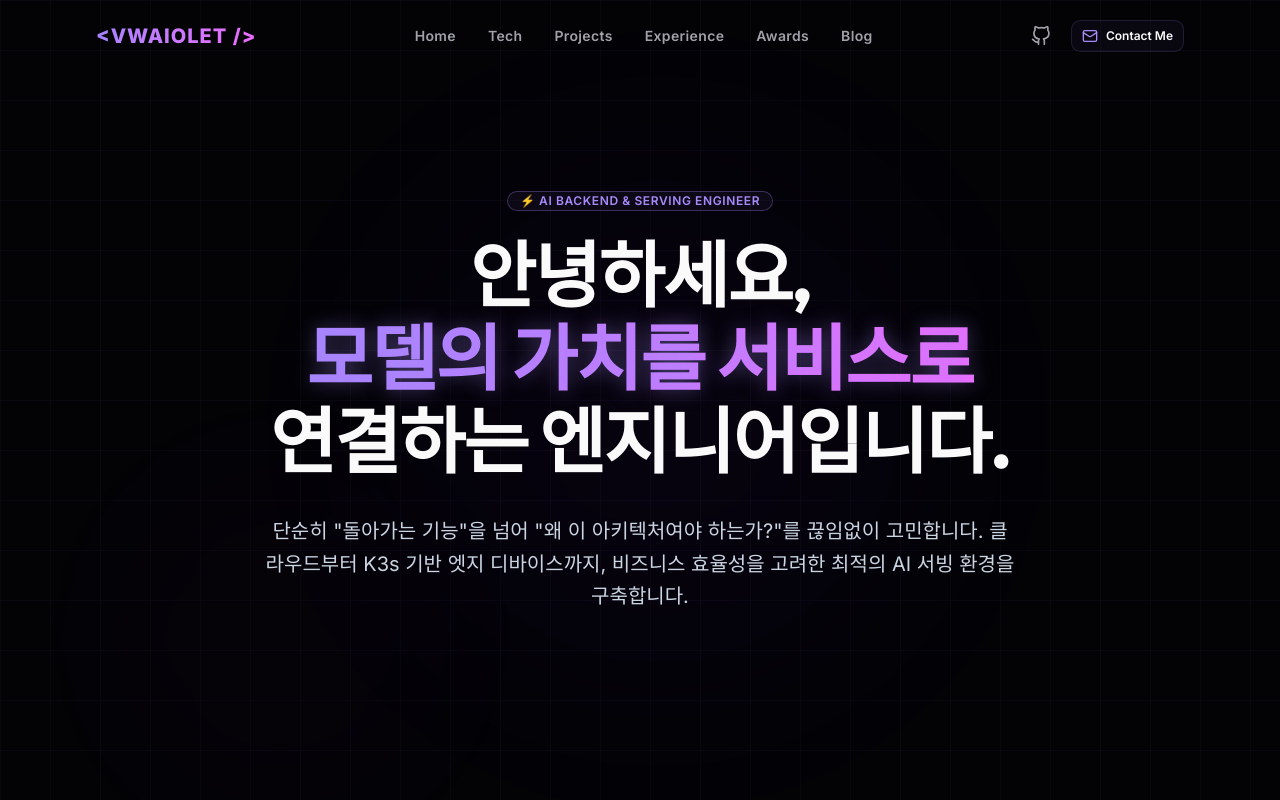
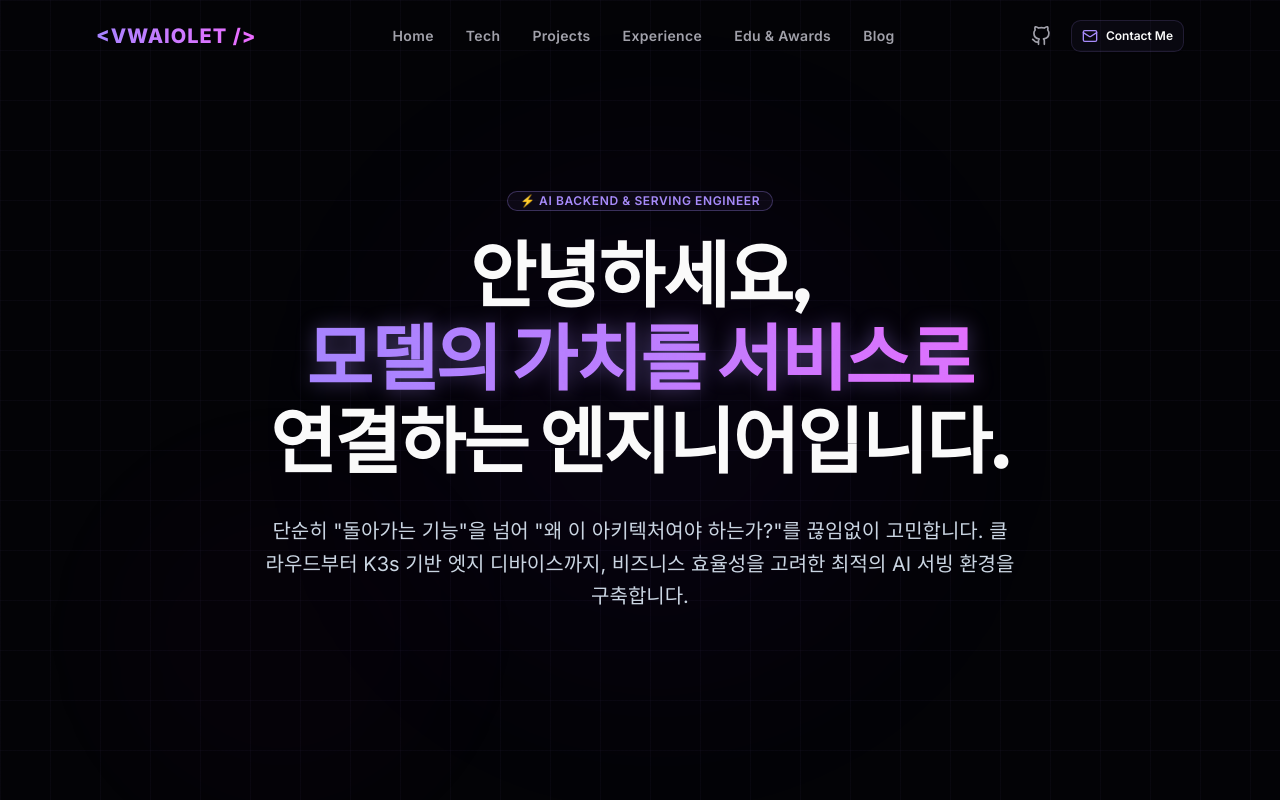
Before and after one commit to vwaiolet/info-vwaiolet, a React (Vite) app: page / in a window 1280 px wide. Shown: the top 800 px of the page. Built offline with nearby package versions, Linux system fonts and the light colour scheme.

Commit message:
조정: Edu & Awards 내비게이션 반영

```diff
--- a/src/App.tsx
+++ b/src/App.tsx
@@ -60,7 +60,7 @@ function PortfolioHome() {
             <a href="/#tech-stack" className="hover:text-primary transition-colors">Tech</a>
             <a href="/#projects" className="hover:text-primary transition-colors">Projects</a>
             <a href="/#experience" className="hover:text-primary transition-colors">Experience</a>
-            <a href="/#awards" className="hover:text-primary transition-colors">Awards</a>
+            <a href="/#awards" className="hover:text-primary transition-colors">Edu & Awards</a>
             <a href="/blog" className="hover:text-primary transition-colors">Blog</a>
           </div>
         </div>
--- a/src/components/portfolio/Navbar.tsx
+++ b/src/components/portfolio/Navbar.tsx
@@ -53,17 +53,17 @@ export default function Navbar() {
         </a>
 
         {/* Desktop Navigation */}
-        <nav className="hidden md:flex items-center gap-8 text-sm font-semibold tracking-wide">
+        <nav className="hidden lg:flex items-center gap-8 text-sm font-semibold tracking-wide">
           <a href="/#home" className="text-muted-foreground hover:text-primary hover:text-glow transition-all duration-200">Home</a>
           <a href="/#tech-stack" className="text-muted-foreground hover:text-primary hover:text-glow transition-all duration-200">Tech</a>
           <a href="/#projects" className="text-muted-foreground hover:text-primary hover:text-glow transition-all duration-200">Projects</a>
           <a href="/#experience" className="text-muted-foreground hover:text-primary hover:text-glow transition-all duration-200">Experience</a>
-          <a href="/#awards" className="text-muted-foreground hover:text-primary hover:text-glow transition-all duration-200">Awards</a>
+          <a href="/#awards" className="text-muted-foreground hover:text-primary hover:text-glow transition-all duration-200">Edu & Awards</a>
           <a href="/blog" className="text-muted-foreground hover:text-primary hover:text-glow transition-all duration-200">Blog</a>
         </nav>
 
         {/* Contact CTA & Socials */}
-        <div className="hidden md:flex items-center gap-5">
+        <div className="hidden lg:flex items-center gap-5">
           <a
             href="https://github.com/vwaiolet"
             target="_blank"
@@ -82,7 +82,7 @@ export default function Navbar() {
         </div>
 
         {/* Mobile menu button */}
-        <div className="md:hidden">
+        <div className="lg:hidden">
           <button
             onClick={() => setMobileMenuOpen(!mobileMenuOpen)}
             className="p-2 text-muted-foreground hover:text-primary transition-colors cursor-pointer"
@@ -95,7 +95,7 @@ export default function Navbar() {
 
       {/* Mobile Navigation Drawer */}
       {mobileMenuOpen && (
-        <div className="md:hidden fixed top-[60px] left-0 w-full h-[calc(100vh-60px)] bg-background/95 backdrop-blur-lg border-t border-primary/10 flex flex-col items-center justify-center gap-8 text-lg font-bold z-40 animate-fade-in">
+        <div className="lg:hidden fixed top-[60px] left-0 w-full h-[calc(100vh-60px)] bg-background/95 backdrop-blur-lg border-t border-primary/10 flex flex-col items-center justify-center gap-8 text-lg font-bold z-40 animate-fade-in">
           <a
             href="/#home"
             onClick={() => setMobileMenuOpen(false)}
@@ -129,7 +129,7 @@ export default function Navbar() {
             onClick={() => setMobileMenuOpen(false)}
             className="text-muted-foreground hover:text-primary transition-colors"
           >
-            Awards
+            Edu & Awards
           </a>
           <a
             href="/blog"
```
